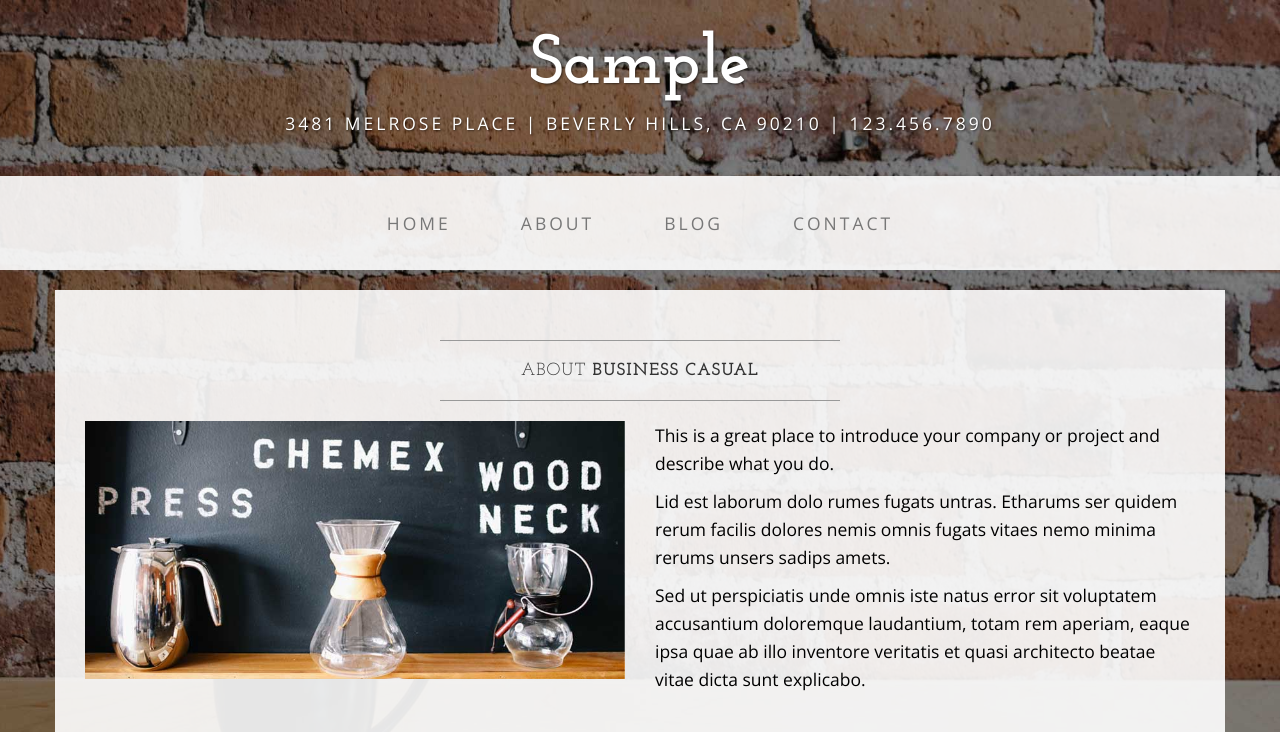
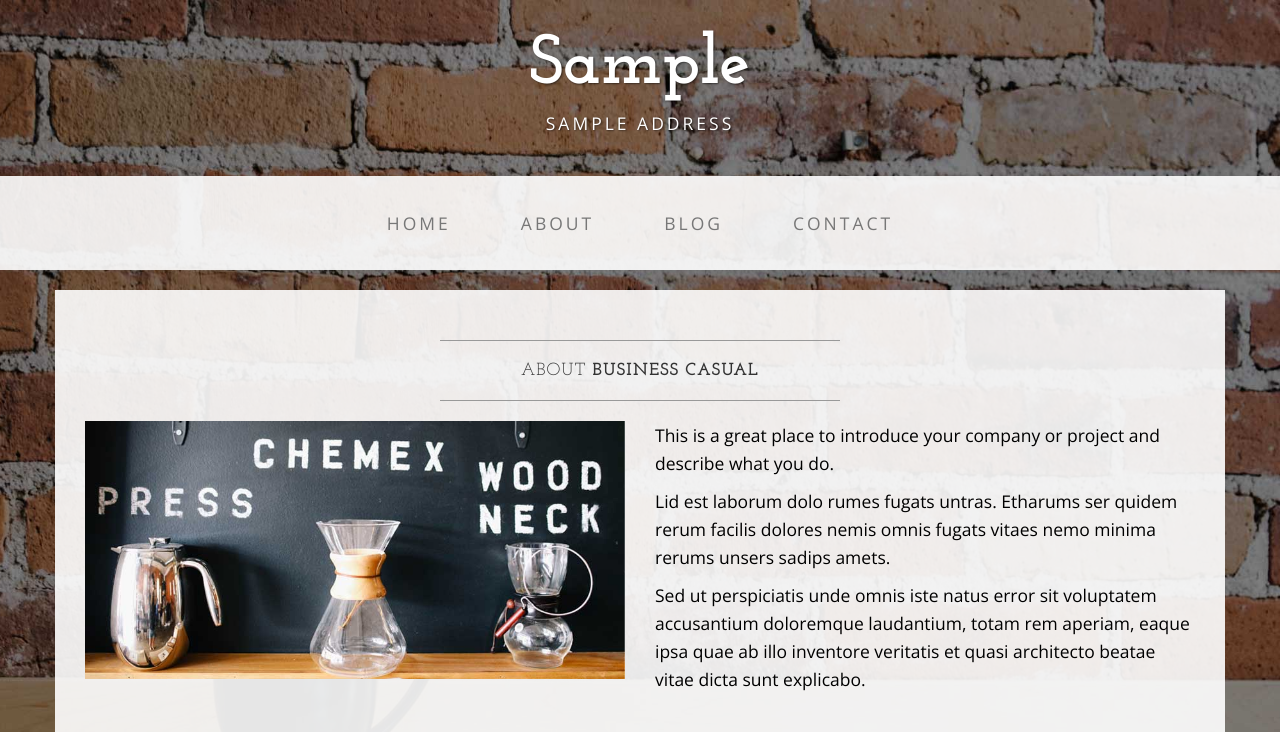
Before and after one commit to preethi-lal/Sample, a PHP site: page /about.php in a window 1280 px wide. Shown: the top 732 px of the page. Run offline with PHP 8.4, Linux system fonts and the light colour scheme; grey boxes labelled with a size stand in for pictures from a placeholder-image service; some libraries are stand-ins or nearby versions.

Commit message:
Change address text in About file on testbrach1 on  04-25-2017 3 58

```diff
--- a/about.php
+++ b/about.php
@@ -33,7 +33,7 @@
 <body>
 
     <div class="brand">Sample</div>
-    <div class="address-bar">3481 Melrose Place | Beverly Hills, CA 90210 | 123.456.7890</div>
+    <div class="address-bar">Sample Address</div>
 
     <!-- Navigation -->
     <nav class="navbar navbar-default" role="navigation">
```
